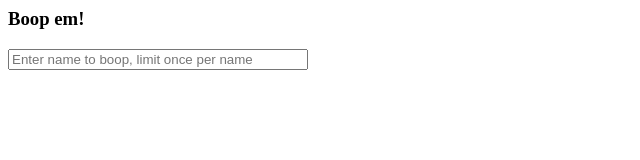
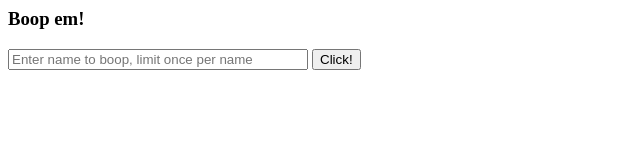
Before and after one commit to dmiddlecamp/requirejs_example_01, a plain HTML site: page index.html in a window 1280 px wide. Shown: the whole page, without its empty margins (0-640 px from the left). Drawn offline with Linux system fonts and the light colour scheme.

Commit message:
adding button

```diff
--- a/index.html
+++ b/index.html
@@ -8,5 +8,6 @@
     <input type="text" id="name" name="name"
            style="width:300px"
            placeholder="Enter name to boop, limit once per name" />
+    <button id="btnBoop">Click!</button>
 </body>
 </html>
```
